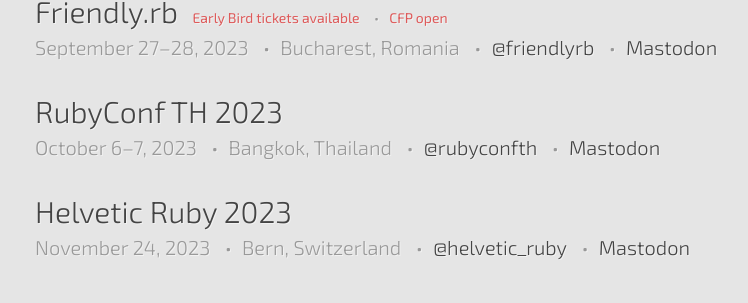
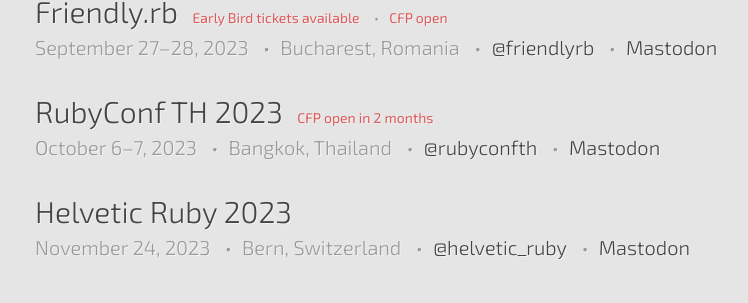
Before and after one commit to ruby-conferences/ruby-conferences.github.io, a Jekyll site: the page built from index.html, in a window 1280 px wide. Shown: the part 1569-1872 px from the top of the page, without its empty margins (205-953 px from the left). Built offline with Jekyll 4.4.1, drawn with Linux system fonts in a browser that asks for light colours.

Commit message:
CFP open for rubyconfth2023

```diff
--- a/_data/conferences.yml
+++ b/_data/conferences.yml
@@ -2272,6 +2272,8 @@
   end_date: 2023-10-07
   url: https://rubyconfth.com/
   twitter: rubyconfth
+  cfp_phrase: CFP open
+  cfp_date: 2023-06-04
   mastodon: https://ruby.social/@rubyconfth
 
 - name: Helvetic Ruby 2023
```
